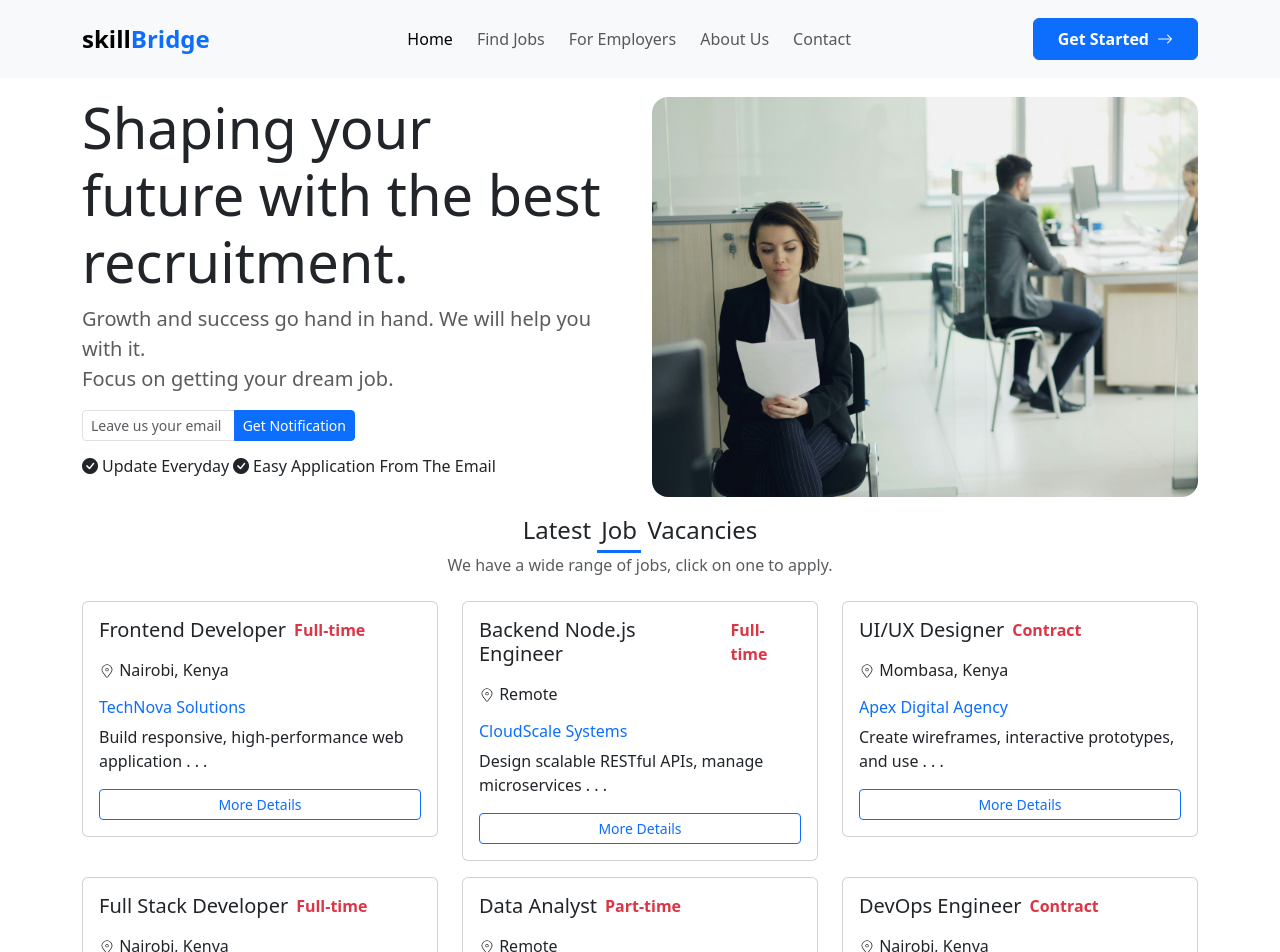
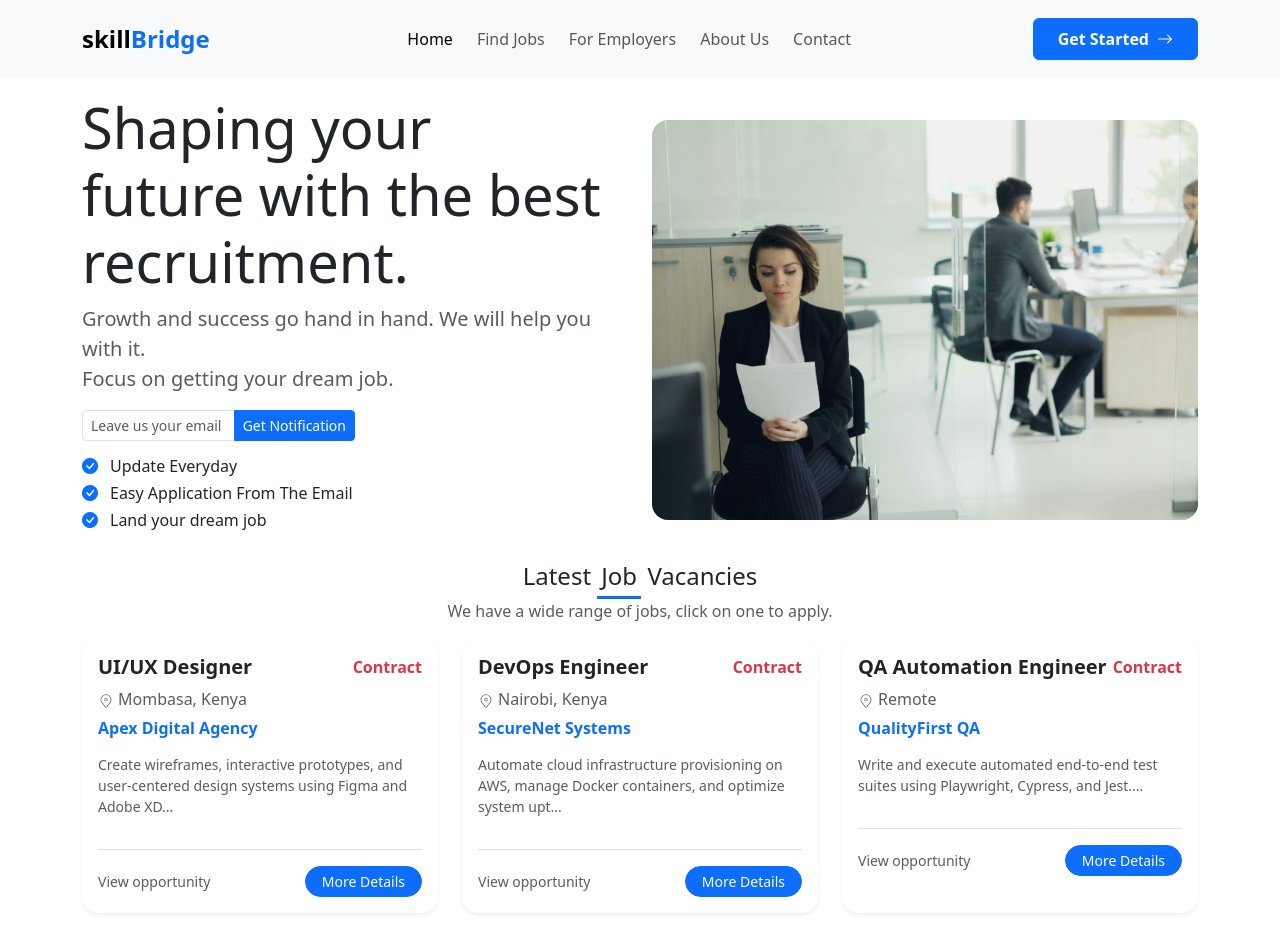
Before and after one commit to SimiyuVic/skill-Bridge, a React (Vite) app: page / in a window 1280 px wide. Shown: the top 952 px of the page. Built offline with nearby package versions, Linux system fonts and the light colour scheme.

Commit message:
Few changes

```diff
--- a/package.json
+++ b/package.json
@@ -11,6 +11,7 @@
   },
   "dependencies": {
     "bootstrap": "^5.3.8",
+    "bootstrap-icons": "^1.13.1",
     "react": "^19.2.8",
     "react-dom": "^19.2.8",
     "react-icons": "^5.7.0"
--- a/src/components/JobCards.jsx
+++ b/src/components/JobCards.jsx
@@ -6,16 +6,47 @@ const JobCards = ({ allJobs }) => {
             <div className="row mt-2">
                 {
                     allJobs.map((job) => (
-                        <div className="col-md-4">
-                            <div className="card p-3 my-2">
-                                <div className="d-flex">
-                                    <h5 className="me-2"> {job.jobTitle} </h5>
-                                    <p className="fw-bold text-danger">{job.discretion}</p>
+                        <div className="col-md-4 mb-4" key={job._id}>
+                            <div className="card h-100 border-0 shadow-sm rounded-4 p-3">
+
+                                {/* Job Title + Type */}
+                                <div className="d-flex justify-content-between mb-2">
+                                    <h5 className="fw-bold mb-0 text-dark">
+                                        {job.jobTitle}
+                                    </h5>
+
+                                    <span className="fw-bold text-danger">
+                                        {job.discretion}
+                                    </span>
                                 </div>
-                                <p><CiLocationOn />  {job.location}</p>
-                                <h6 className="text-primary"> {job.companyName} </h6>
-                                <p> {job.jobDescription.slice(0, 50)} . . . </p>
-                                <button className="btn btn-outline-primary btn-sm">More Details</button>
+
+                                {/* Location */}
+                                <p className="text-muted mb-2">
+                                    <CiLocationOn className="me-1" />
+                                    {job.location}
+                                </p>
+
+                                {/* Company */}
+                                <h6 className="text-primary fw-semibold mb-3">
+                                    {job.companyName}
+                                </h6>
+
+                                {/* Description */}
+                                <p className="text-muted small">
+                                    {job.jobDescription?.slice(0, 100)}...
+                                </p>
+
+                                {/* Footer */}
+                                <div className="d-flex justify-content-between align-items-center mt-3 pt-3 border-top">
+                                    <small className="text-muted">
+                                        View opportunity
+                                    </small>
+
+                                    <button className="btn btn-primary btn-sm rounded-pill px-3">
+                                        More Details
+                                    </button>
+                                </div>
+
                             </div>
                         </div>
                     ))
--- a/src/pages/Home/HomeSections/HeroSection.jsx
+++ b/src/pages/Home/HomeSections/HeroSection.jsx
@@ -32,18 +32,25 @@ const HeroSection = () => {
                             </div>
                         </form>
 
-                        <div className="d-flex my-3">
+                        <div className="my-3">
                             <h6 className="me-1">
-                                <i className="bi bi-check-circle-fill"></i>
+                                <i className="text-primary bi bi-check-circle-fill me-2"></i>
                                 <span className="ms-1">
                                     Update Everyday
                                 </span>
                             </h6>
 
                             <h6>
-                                <i className="bi bi-check-circle-fill"></i>
+                                <i className="text-primary bi bi-check-circle-fill me-2"></i>
                                 <span className="ms-1">
                                     Easy Application From The Email
+                                </span>
+                            </h6>
+
+                            <h6 className="me-1">
+                                <i className="text-primary bi bi-check-circle-fill me-2"></i>
+                                <span className="ms-1">
+                                    Land your dream job
                                 </span>
                             </h6>
                         </div>
--- a/src/pages/Home/HomeSections/JobSection.jsx
+++ b/src/pages/Home/HomeSections/JobSection.jsx
@@ -115,7 +115,7 @@ const JobSection = () => {
                 <p className="text-muted text-center">
                     We have a wide range of jobs, click on one to apply.
                 </p>
-                <JobCards allJobs={jobs} />
+                <JobCards allJobs={jobs.filter(job=>job.discretion === "Contract")} />
             </div>
         </div>
     );
```
Also changed, not shown: 1 other file (tests, documents, lock files or other folders).
